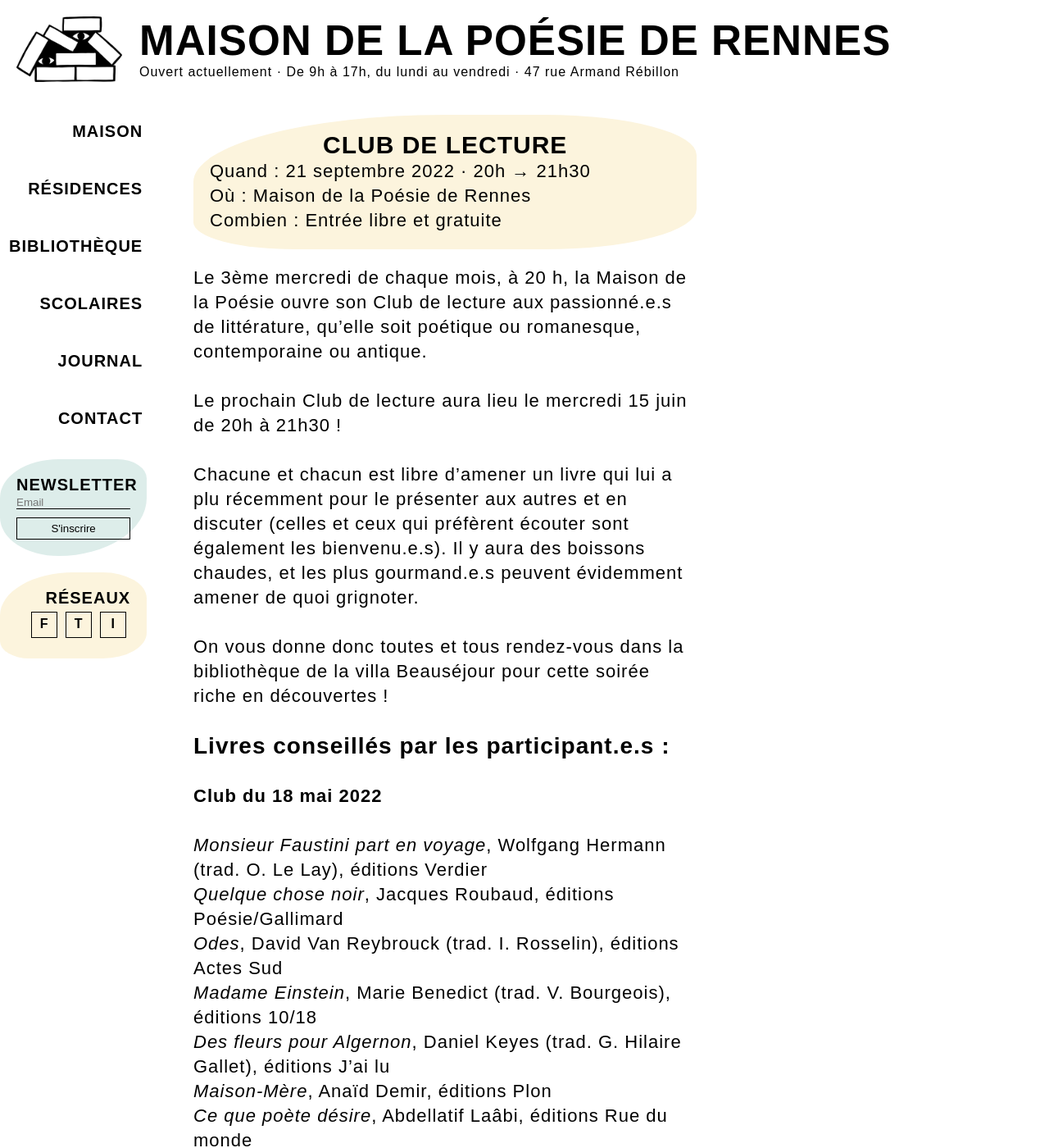
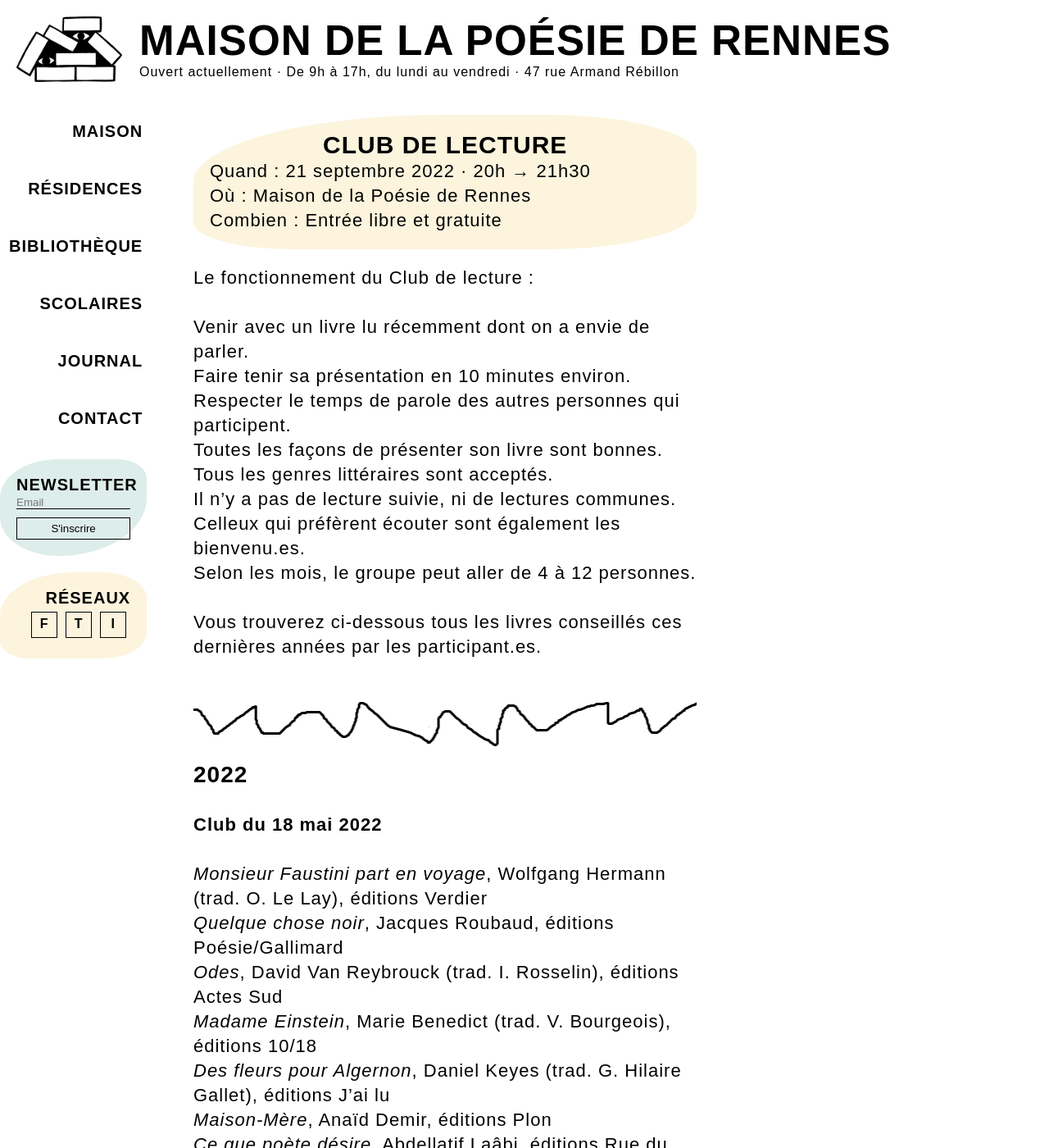
Before and after one commit to PQuod/MaisondelaPoesiedeRennes, a Jekyll site: the page built from _posts/2022-06-28-club_lecture.md, in a window 1280 px wide and 1400 px high. Shown: the whole window at 82% size. Built offline with Jekyll 4.4.1, drawn with Linux system fonts in a browser that asks for light colours; some web fonts are replaced; a script that is not in the unit is left out; some of the changed text lies outside the part shown.

Commit message:
Update Evenements “2022-06-28-club_lecture”

```diff
--- a/_posts/2022-06-28-club_lecture.md
+++ b/_posts/2022-06-28-club_lecture.md
@@ -1,30 +1,31 @@
 ---
 draft: false
 layout: post
+tarif: Entrée libre et gratuite
+name: Club de lecture
 title: Club de lecture
-name: Club de lecture
 date: 2022-06-28T08:29:30.328Z
 categories: associatif
 date_debut: 2022-09-21
 date_fin: 2022-09-21
 dates_publiees: 21 septembre 2022 · 20h → 21h30
 lieu: Maison de la Poésie de Rennes
-tarif: Entrée libre et gratuite
 ---
-Le 3ème mercredi de chaque mois, à 20 h, la Maison de la Poésie ouvre son Club de lecture aux passionné.e.s de littérature, qu'elle soit poétique ou romanesque, contemporaine ou antique.
+Le fonctionnement du Club de lecture :
+1. Venir avec un livre lu récemment dont on a envie de parler.
+2. Faire tenir sa présentation en 10 minutes environ.
+3. Respecter le temps de parole des autres personnes qui participent.
+4. Toutes les façons de présenter son livre sont bonnes.
+5. Tous les genres littéraires sont acceptés.
+6. Il n'y a pas de lecture suivie, ni de lectures communes.
+7. Celleux qui préfèrent écouter sont également les bienvenu.es.
+8. Selon les mois, le groupe peut aller de 4 à 12 personnes.
 
-Le prochain Club de lecture aura lieu le mercredi 15 juin de 20h à 21h30 !
+Vous trouverez ci-dessous tous les livres conseillés ces dernières années par les participant.es.
 
-Chacune et chacun est libre d'amener un livre qui lui a plu récemment pour le présenter aux autres et en discuter (celles et ceux qui préfèrent écouter sont également les bienvenu.e.s). Il y aura des boissons chaudes, et les plus gourmand.e.s peuvent évidemment amener de quoi grignoter.
+---
 
-On vous donne donc toutes et tous rendez-vous dans la bibliothèque de la villa Beauséjour pour cette soirée riche en découvertes !
-
-<div class="holder">
-    <div class="line line1"></div>
-    <div class="line line2"></div>
-</div>
-
-## Livres conseillés par les participant.e.s :
+## 2022
 
 **Club du 18 mai 2022**
 - *Monsieur Faustini part en voyage*, Wolfgang Hermann (trad. O. Le Lay), éditions Verdier
@@ -57,3 +58,24 @@
 - *Les raisins de la colère*, John Steinbeck (trad. M.-E. Coindreaux et M. Duhamel), éditions Folio
 - *Indésirable*, Erwan Larher, Quidam éditeur
 - *Rêve et folie & autres poèmes*, Georg Trakl (trad. H. Stierlin et J. Silberstein), éditions Héros-Limite
+
+**Club du 19 janvier 2022**
+- *Le Mystère de la charité de Jeanne d'Arc*, Charles Péguy, éditions Gallimard
+- *Poésie et Réalité*, Roberto Juarroz (trad. J-.C Masson), éditions Lettres Vives
+- *La vie sexuelle des libellules*, Bernard Friot, éditions Milan
+- *Un bref instant de splendeur*, Ocean Vuong (trad. M. Capelle), éditions Gallimard
+- *Le supplément télévision*, Elisabeth Jacquet, éditions de l'Attente
+
+---
+
+## 2021
+
+*Le Club du 15 décembre est annulé pour organiser le Conseil d'Administration.*
+
+**Club du 17 novembre 2021**
+*Pas de livres présentés.*
+
+**Club du 20 octobre 2021**
+- *Cracheur de feu*, Tony Harrison (trad. C. Marschall), éditions Arfuyen
+- *Le Testament de la fille morte*, Colette Thomas, éditions Prairial
+- *Est-ce qu'il se passe quelque chose ?*, Antoine Hummel, éditions Eric Pesty
```
